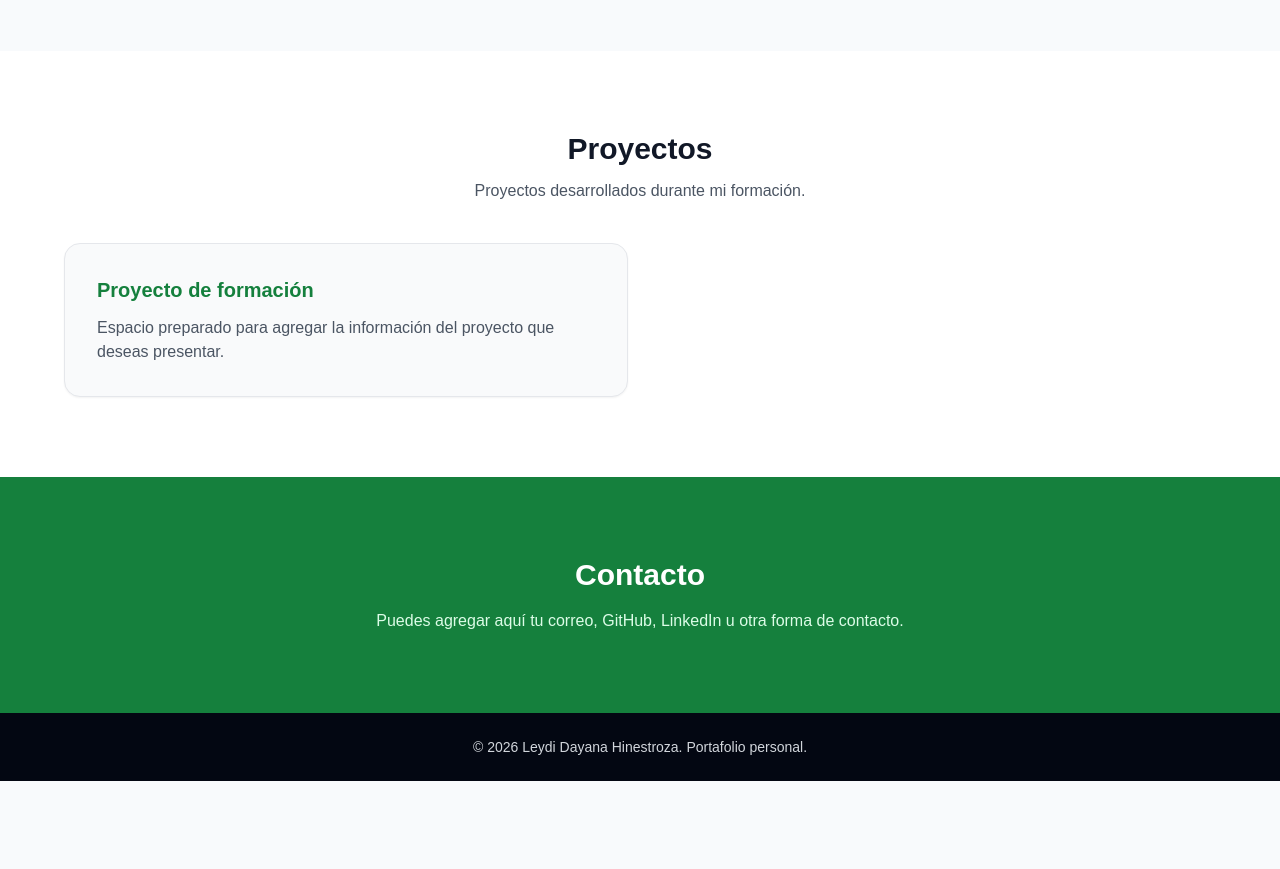
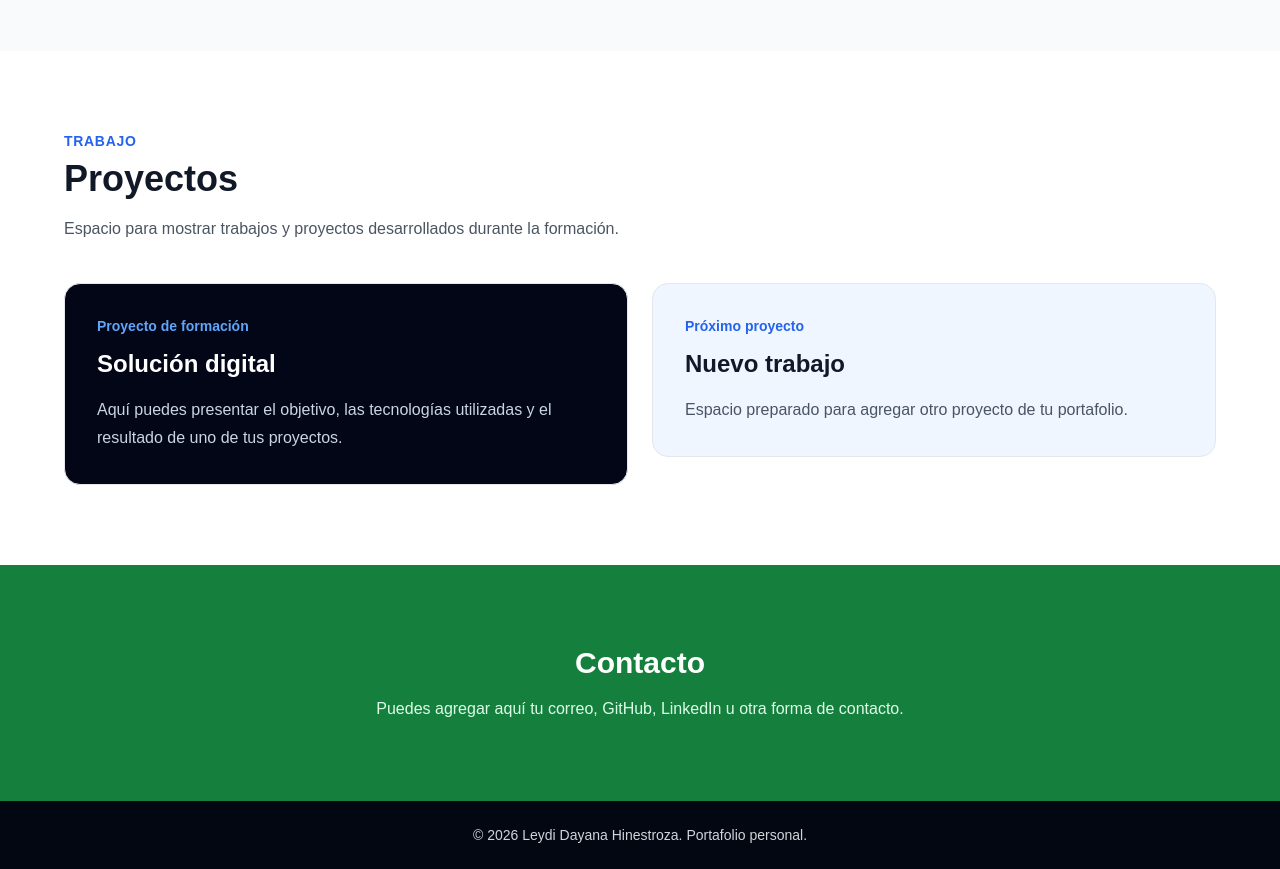
Before and after one commit to hinestrozadayana870-lang/Portafolio, a React (Vite) app: page / in a window 1280 px wide. Shown: the part 1640-2509 px from the top of the page. Before the commit the page ends 2421 px from the top, so only its background shows below. Built offline with nearby package versions, Linux system fonts and the light colour scheme.

Commit message:
Mejorar portafolio de servicios

```diff
--- a/src/components/Proyectos.jsx
+++ b/src/components/Proyectos.jsx
@@ -2,18 +2,35 @@ const Proyectos = () => {
   return (
     <section id="proyectos" className="bg-white px-6 py-20">
       <article className="mx-auto max-w-6xl">
-        <header className="mb-10 text-center">
-          <h2 className="text-3xl font-bold text-gray-900">Proyectos</h2>
-          <p className="mt-3 text-gray-600">
-            Proyectos desarrollados durante mi formación.
+        <header className="mb-10 max-w-2xl">
+          <p className="text-sm font-bold uppercase tracking-wider text-blue-600">Trabajo</p>
+          <h2 className="mt-2 text-3xl font-extrabold text-gray-900 md:text-4xl">
+            Proyectos
+          </h2>
+          <p className="mt-4 leading-7 text-gray-600">
+            Espacio para mostrar trabajos y proyectos desarrollados durante la formación.
           </p>
         </header>
+
         <ul className="grid gap-6 md:grid-cols-2">
-          <li className="rounded-2xl border bg-gray-50 p-8 shadow-sm">
-            <h3 className="mb-3 text-xl font-bold text-green-700">Proyecto de formación</h3>
-            <p className="text-gray-600">
-              Espacio preparado para agregar la información del proyecto que deseas presentar.
-            </p>
+          <li>
+            <article className="rounded-2xl border border-gray-200 bg-slate-950 p-8 text-white">
+              <p className="text-sm font-bold text-blue-400">Proyecto de formación</p>
+              <h3 className="mt-3 text-2xl font-bold">Solución digital</h3>
+              <p className="mt-4 leading-7 text-slate-300">
+                Aquí puedes presentar el objetivo, las tecnologías utilizadas
+                y el resultado de uno de tus proyectos.
+              </p>
+            </article>
+          </li>
+          <li>
+            <article className="rounded-2xl border border-gray-200 bg-blue-50 p-8">
+              <p className="text-sm font-bold text-blue-600">Próximo proyecto</p>
+              <h3 className="mt-3 text-2xl font-bold text-gray-900">Nuevo trabajo</h3>
+              <p className="mt-4 leading-7 text-gray-600">
+                Espacio preparado para agregar otro proyecto de tu portafolio.
+              </p>
+            </article>
           </li>
         </ul>
       </article>
```
